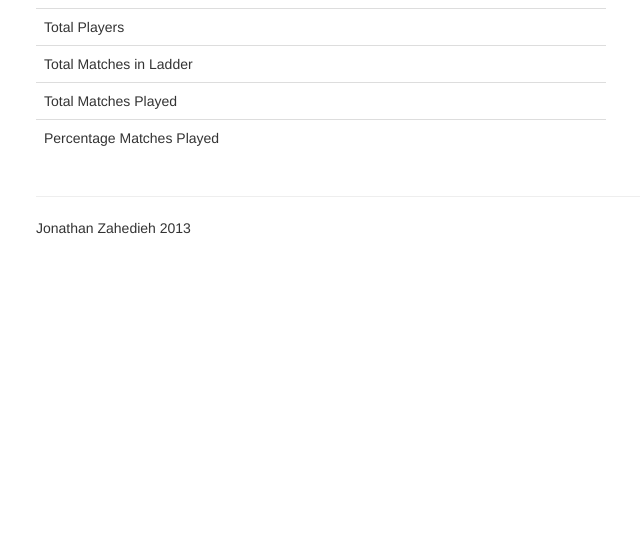
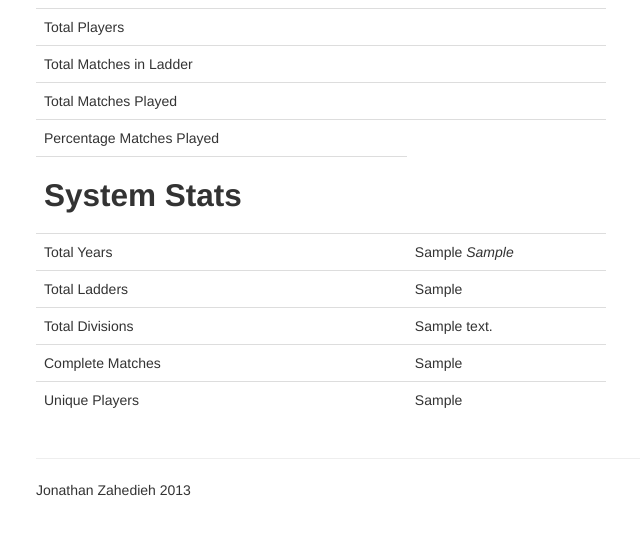
Before and after one commit to jzahedieh/django-tennis-ladder, a Django app: template ladder/templates/ladder/index.html in a window 1280 px wide. Shown: the part 493-1043 px from the top of the page, without its empty margins (19-659 px from the left). Before the commit the page ends 727 px from the top, so only its background shows below. Run offline with Django 3.2, Linux system fonts and the light colour scheme; the template is opened without the code that fills it: most values are stand-ins (such as "Sample title", 1, 10 or a date in 2020); some libraries are stand-ins or nearby versions.

Commit message:
Add all time system stats

```diff
--- a/ladder/templates/ladder/index.html
+++ b/ladder/templates/ladder/index.html
@@ -39,6 +39,31 @@
                     <td>Percentage Matches Played</td>
                     <td id="perc_played"></td>
                 </tr>
+
+                <tr>
+                    <td><h2>System Stats</h2></td>
+                </tr>
+
+                <tr>
+                    <td>Total Years</td>
+                    <td>{{ at_years }} <i>{{ at_years_str }}</i></td>
+                </tr>
+                <tr>
+                    <td>Total Ladders</td>
+                    <td>{{ at_ladders }}</td>
+                </tr>
+                <tr>
+                    <td>Total Divisions</td>
+                    <td>{{ at_divisions }}</td>
+                </tr>
+                <tr>
+                    <td>Complete Matches</td>
+                    <td>{{ at_results }}</td>
+                </tr>
+                <tr>
+                    <td>Unique Players</td>
+                    <td>{{ at_players }}</td>
+                </tr>
             </table>
         </div>
         <div class="span6">
```
Also changed, not shown: ladder/views.py (+15 -1 lines).
